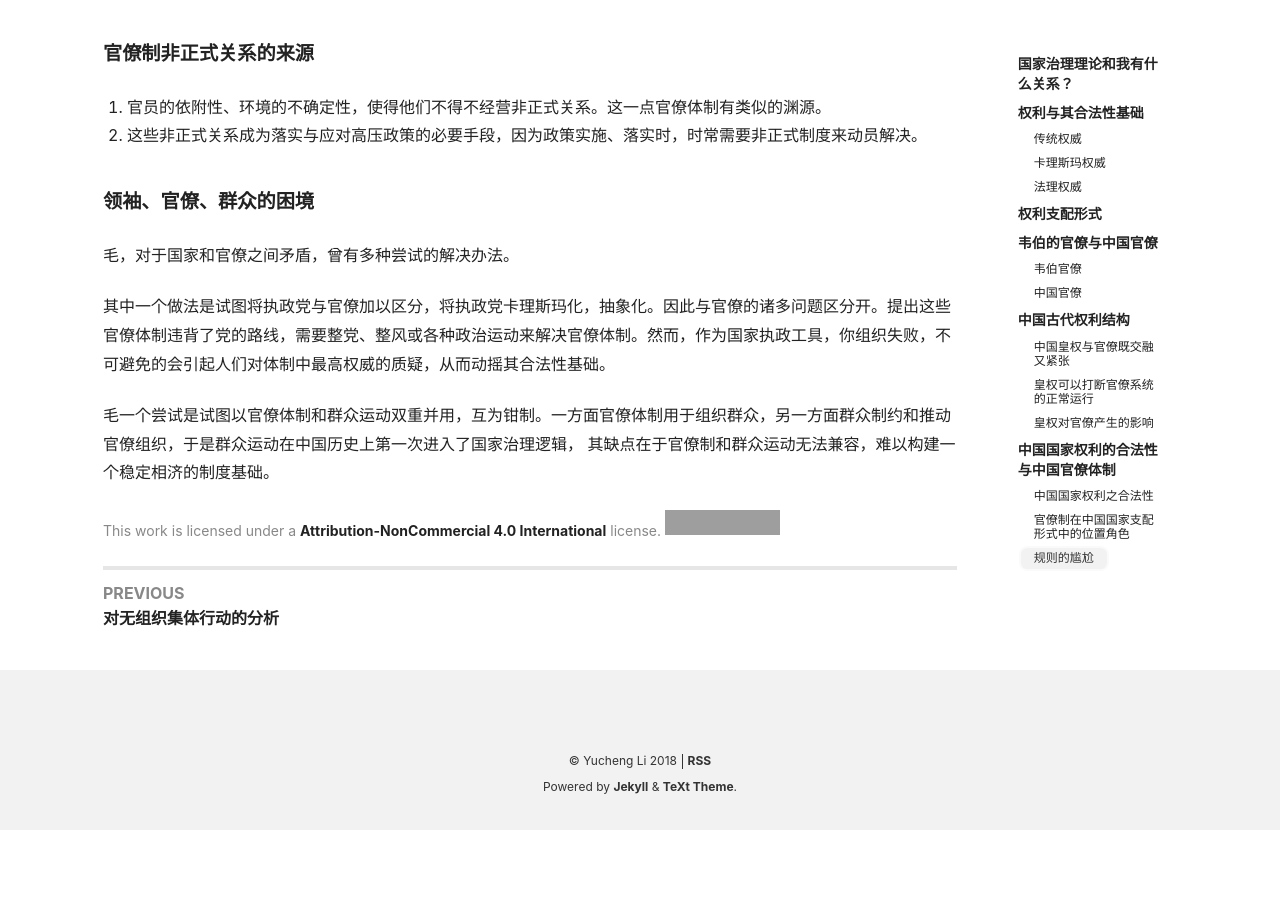
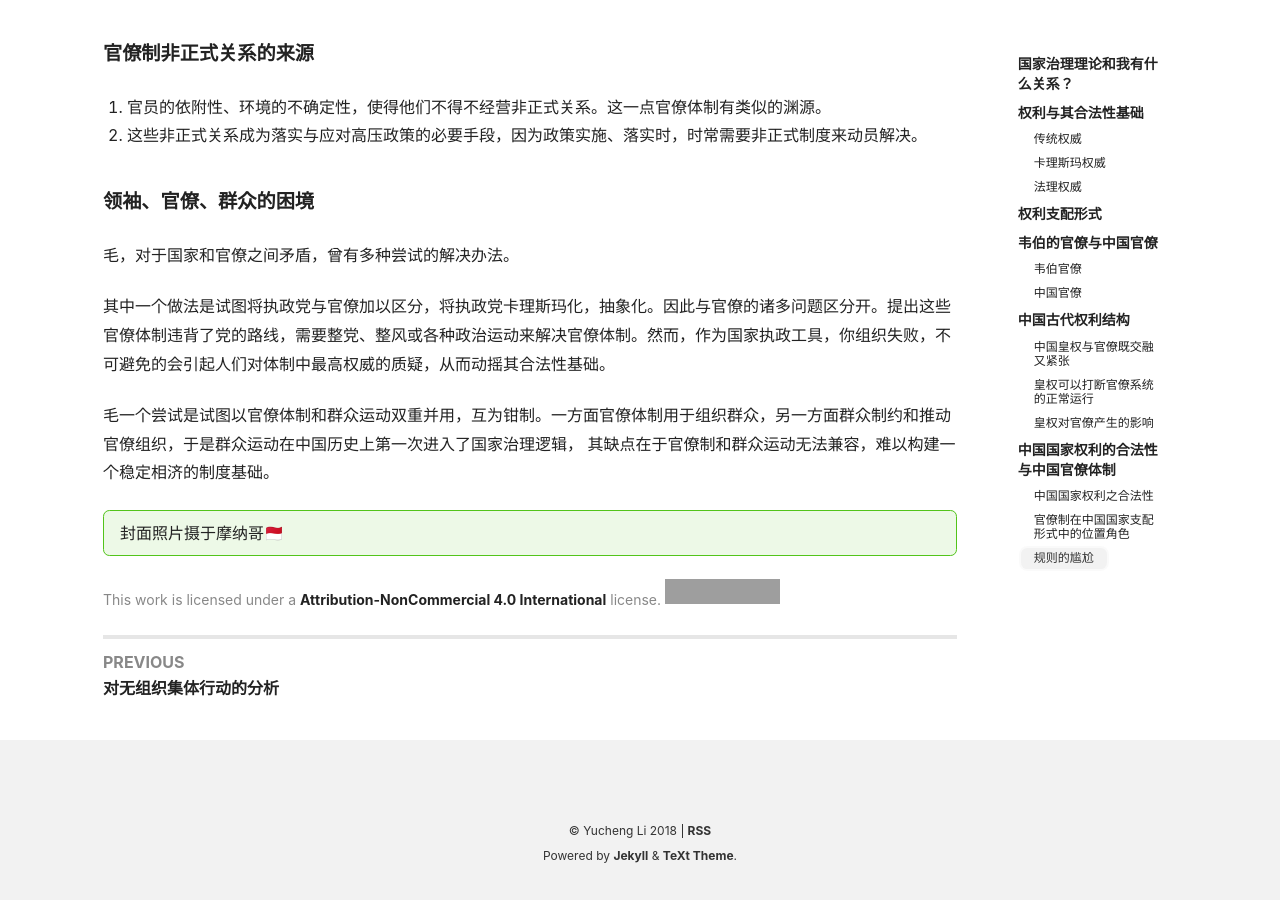
Before and after one commit to nine09/nine09.github.io, a Jekyll site: the page built from _posts/2018-10-12-权威模型.md, in a window 1280 px wide and 900 px high, scrolled down 5467 px. Built offline with Jekyll 4.4.1, drawn with Linux system fonts in a browser that asks for light colours; nearby versions of some CDN libraries; comment, search, counter and statistics services are not loaded; before the commit the page ends 6297 px from its top, so only the background shows below that; grey boxes are pictures that could not be loaded.

Commit message:
edit article 3

```diff
--- a/_posts/2018-10-12-权威模型.md
+++ b/_posts/2018-10-12-权威模型.md
@@ -5,7 +5,7 @@ article_header:
   type: overlay
   theme: dark
   background_image:
-    src: /assets/images/my_pic/Monaco_1.JPG
+    src: /assets/images/my_pic/Monaco_1.jpg
 comment: true
 key: 20181012
 ---
@@ -177,3 +177,7 @@ key: 20181012
 
 毛一个尝试是试图以官僚体制和群众运动双重并用，互为钳制。一方面官僚体制用于组织群众，另一方面群众制约和推动官僚组织，于是群众运动在中国历史上第一次进入了国家治理逻辑，
 其缺点在于官僚制和群众运动无法兼容，难以构建一个稳定相济的制度基础。
+
+
+封面照片摄于摩纳哥🇲🇨
+{:.success}
```
